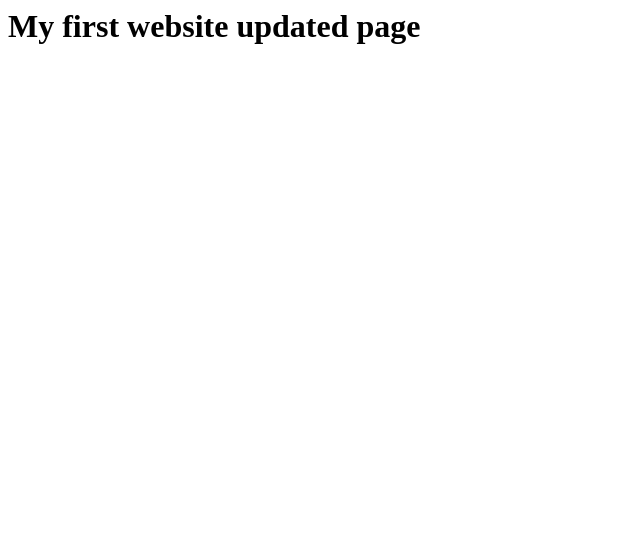
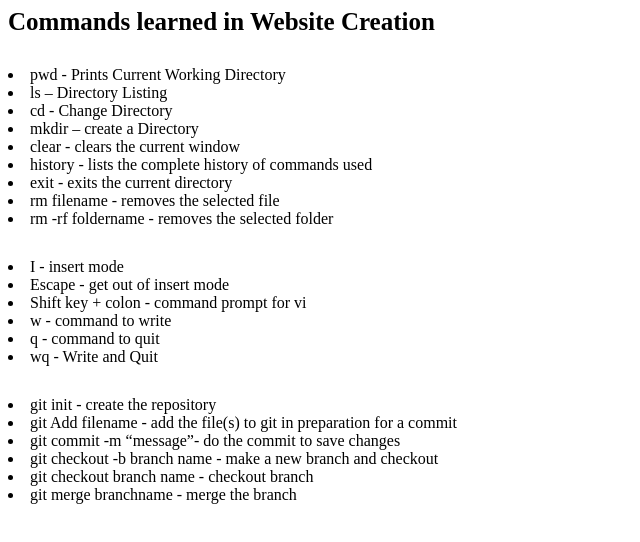
Before and after one commit to sravani2772/sravaniFirstWebsite, a plain HTML site: page index.html in a window 1280 px wide. Shown: the whole page, without its empty margins (0-640 px from the left). Drawn offline with Linux system fonts and the light colour scheme.

Commit message:
updated text

```diff
--- a/index.html
+++ b/index.html
@@ -1,8 +1,40 @@
 <html>
-	<head>
-		<title>My First Website</title>
-	</head>
+		<head>
+			<tittle>
+			<h1>
+				<p style="font-size:25px"> Commands learned in Website Creation </p>
+			</h1>
+			</tittle>
+		</head>
 	<body>
-		<h1>My first website updated page</h1>
+			<p style="font-size:30px">
+				<li> pwd - Prints Current Working Directory </li>
+				<li> ls – Directory Listing </li>
+				<li> cd  - Change Directory  </li>
+				<li> mkdir  – create a Directory  </li>
+				<li> clear - clears the current window </li>
+				<li> history - lists the complete history of commands used </li>
+				<li> exit - exits the current directory </li>
+				<li> rm filename - removes the selected file </li>
+				<li> rm -rf foldername - removes the selected folder </li>
+			</p>
+
+			<p style="font-size:30px">
+				<li> I - insert mode </li>
+				<li> Escape - get out of insert mode </li>
+				<li> Shift key + colon - command prompt for vi </li>
+				<li> w - command to write </li>
+				<li> q - command to quit </li>
+				<li> wq - Write and Quit </li>
+			</p>
+
+			<p style="font-size:30px">
+				<li> git init - create the repository </li>
+				<li> git Add filename - add the file(s) to git in preparation for a commit </li>
+				<li> git commit -m “message”- do the commit to save changes </li>
+				<li> git checkout -b branch name - make a new branch and checkout </li>
+				<li> git checkout branch name - checkout branch </li>
+				<li> git merge branchname - merge the branch </li>
+			</p>
 	</body>
 </html>
```
